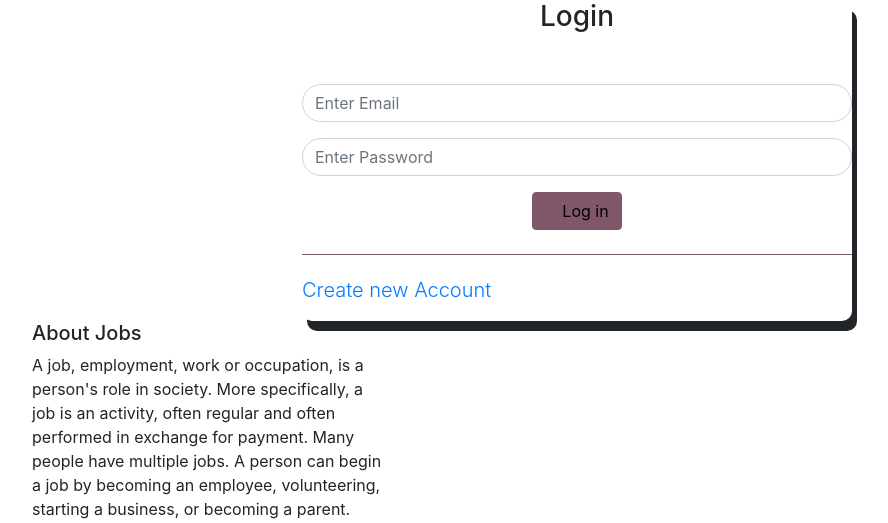
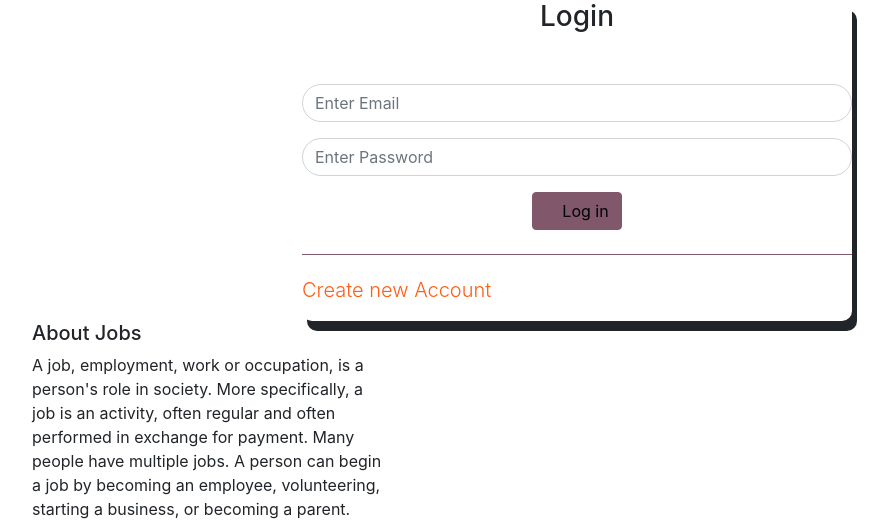
Before and after one commit to rsl081/job-portal-django-elective-5, a Django app: page /login in a window 1280 px wide. Shown: the part 177-700 px from the top of the page, without its empty margins (53-941 px from the left). Run offline with Django 3.2, Linux system fonts and the light colour scheme; some libraries are stand-ins or nearby versions.

Commit message:
Update login.html

```diff
--- a/templates/accounts/login.html
+++ b/templates/accounts/login.html
@@ -48,7 +48,7 @@
 
                 </div>
 
-                <a href="#"><p class="lead" style="border-top: 1px solid #80576B; padding-top:20px ">Create new Account</p> </a>
+                <a href="{% url 'accounts:employee-register' %}" style="color: #ff5e14;"><p class="lead" style="border-top: 1px solid #80576B; padding-top:20px;">Create new Account</p> </a>
 
         </div>
     </div>
```
